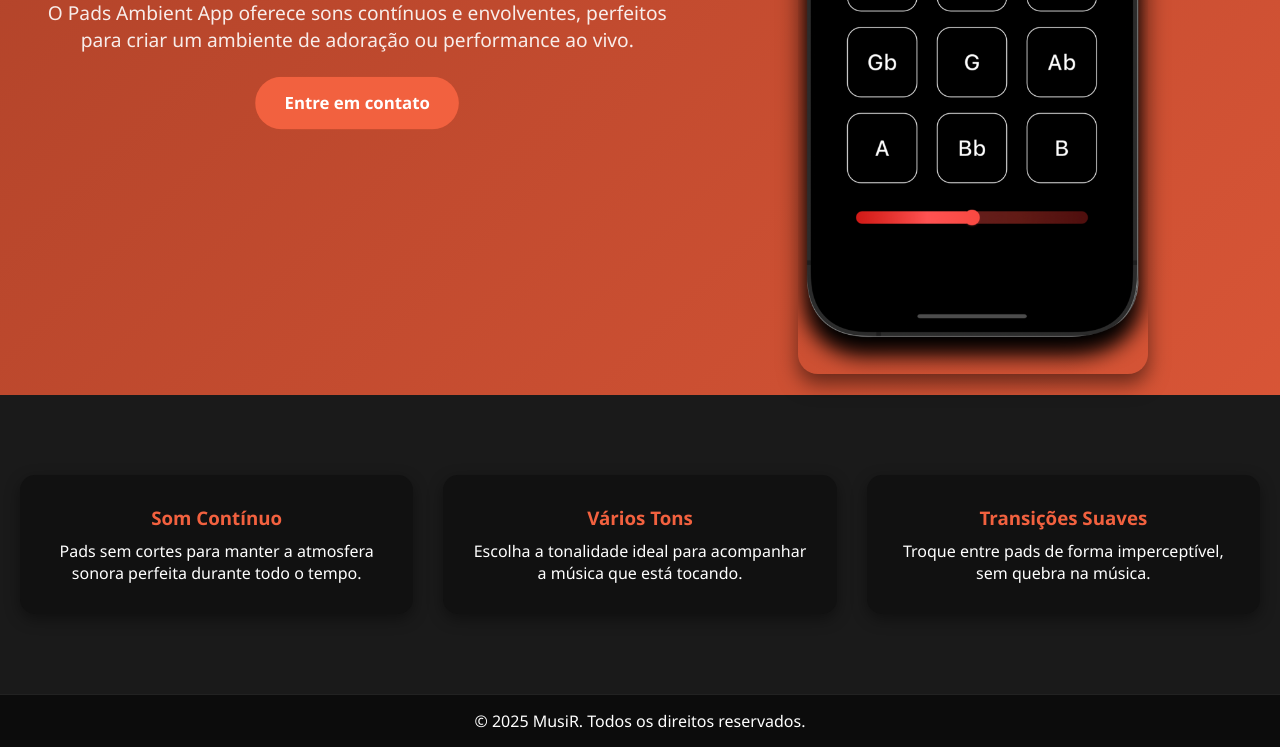
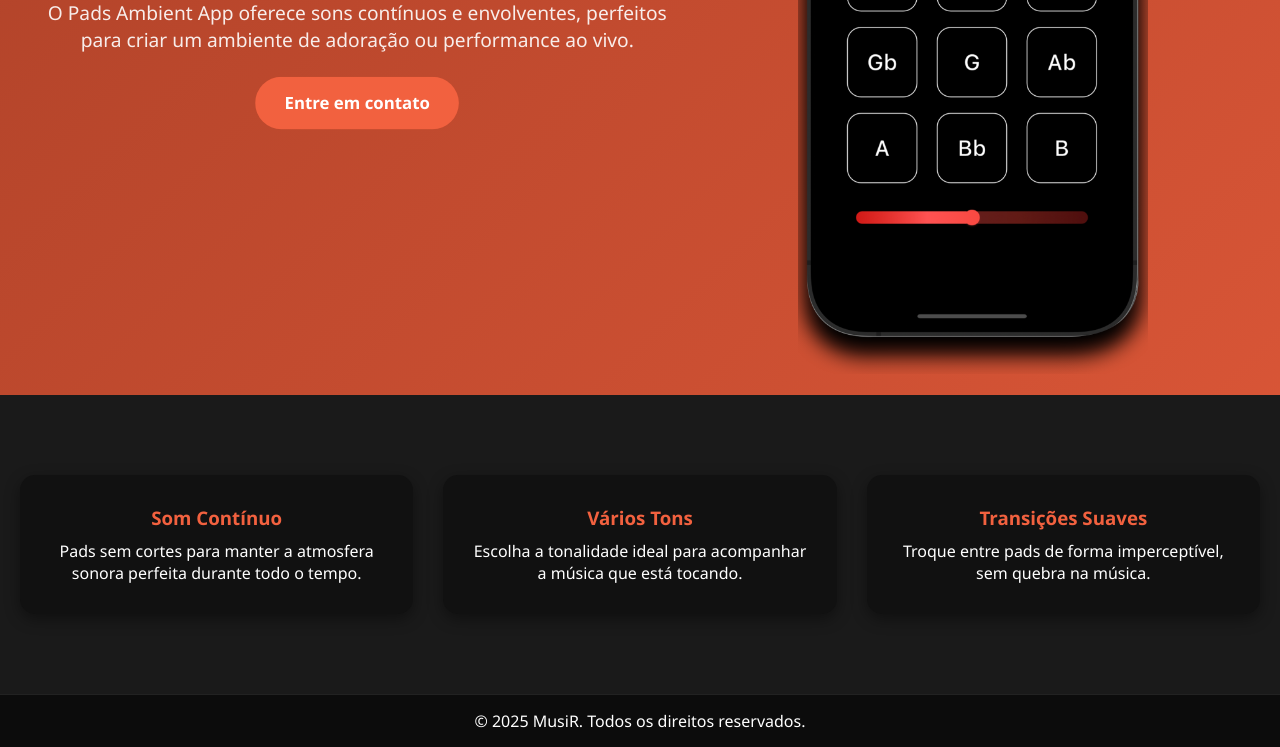
Before and after one commit to marquinhos2017/PadLiveWebsite, a plain HTML site: page index.html in a window 1280 px wide. Shown: the part 405-1152 px from the top of the page. Drawn offline with Linux system fonts and the light colour scheme.

Commit message:
no boxshadown

```diff
--- a/index.html
+++ b/index.html
@@ -101,7 +101,7 @@
             width: 100%;
             max-width: 350px;
             border-radius: 20px;
-            box-shadow: 0 10px 20px rgba(0, 0, 0, 0.5);
+
             animation: fadeIn 2s ease forwards;
         }
 
```
